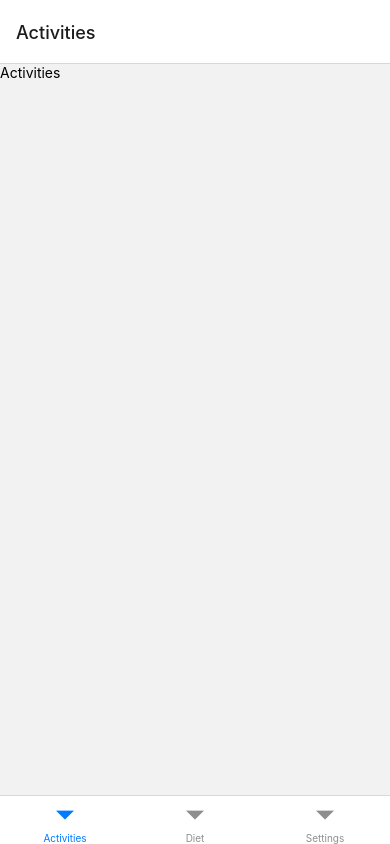
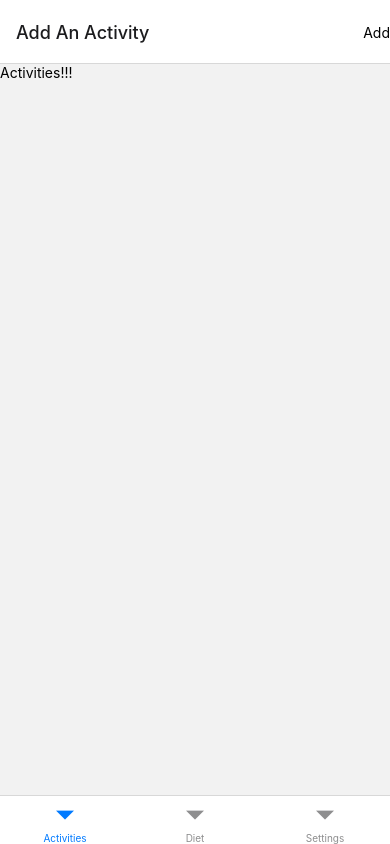
Before and after one commit to jinzhang01/assignment2, a React Native app: screen /ActivitiesHome in a window 390 px wide. Built offline with nearby package versions, Linux system fonts and the light colour scheme.

Commit message:
set the nested navigation

```diff
--- a/App.js
+++ b/App.js
@@ -14,7 +14,7 @@ const Tab = createBottomTabNavigator();
 
 function ActivitiesStack() {
   return (
-    <Stack.Navigator screenOptions={{ headerShown: false }}>
+    <Stack.Navigator >
       <Stack.Screen name="ActivitiesHome" component={Activities} />
       <Stack.Screen name="AddActivity" component={AddActivity} />
     </Stack.Navigator>
@@ -23,7 +23,7 @@ function ActivitiesStack() {
 
 function DietStack() {
   return (
-    <Stack.Navigator screenOptions={{ headerShown: false }}>
+    <Stack.Navigator >
       <Stack.Screen name="DietHome" component={Diet} />
       <Stack.Screen name="AddDiet" component={AddDiet} />
     </Stack.Navigator>
@@ -32,7 +32,7 @@ function DietStack() {
 
 function MyTabs() {
   return (
-    <Tab.Navigator>
+    <Tab.Navigator screenOptions={{ headerShown: false }}>
       <Tab.Screen
         name="Activities"
         component={ActivitiesStack}
--- /dev/null
+++ b/component/PressableButton.js
@@ -0,0 +1,15 @@
+import { View, Pressable } from 'react-native';
+import React from 'react';
+
+const PressableButton = ({ children, pressedFunction }) => {
+  return (
+    <Pressable onPress={pressedFunction}>
+      <View>
+        {children}
+      </View>
+    </Pressable>
+  );
+};
+
+
+export default PressableButton;
--- a/package.json
+++ b/package.json
@@ -15,7 +15,8 @@
     "expo": "~51.0.21",
     "expo-status-bar": "~1.12.1",
     "react": "18.2.0",
-    "react-native": "0.74.3"
+    "react-native": "0.74.3",
+    "react-native-dropdown-picker": "^5.4.6"
   },
   "devDependencies": {
     "@babel/core": "^7.20.0"
--- a/screens/Activities.js
+++ b/screens/Activities.js
@@ -1,19 +1,25 @@
 import React, { useEffect } from 'react';
 import { View, Text, Button } from 'react-native';
+import PressableButton from '../component/PressableButton';
 
 const Activities = ({ navigation }) => {
-  // Use useLayoutEffect to set navigation options
   useEffect(() => {
+
     navigation.setOptions({
+      title: 'Add An Activity',
       headerRight: () => (
-        <Button onPress={() => navigation.navigate('AddActivity')} title="Add" />
+        <PressableButton pressedFunction={() => navigation.navigate('AddActivity')}>
+          <Text>Add</Text>
+        </PressableButton>
       ),
     });
   }, [navigation]);
 
+
+
   return (
     <View>
-      <Text>Activities</Text>
+      <Text>Activities!!!</Text>
     </View>
   );
 };
--- a/screens/AddActivity.js
+++ b/screens/AddActivity.js
@@ -1,10 +1,36 @@
 import { View, Text } from 'react-native'
-import React from 'react'
+import React, {useState} from 'react'
+import PressableButton from '../component/PressableButton';
+import DropDownPicker from 'react-native-dropdown-picker';
+
+
 
 const AddActivity = () => {
+
+  const [open, setOpen] = useState(false);
+  const [value, setValue] = useState(null);
+  const [items, setItems] = useState([
+    {label: 'Walking', value: 'Walking'},
+    {label: 'Running', value: 'Running'},
+    {label: 'Swimming', value: 'Swimming'},
+    {label: 'Weights', value: 'Weights'},
+    {label: 'Yoga', value: 'Yoga'},
+  ]);
+
+
   return (
     <View>
-      <Text>AddActivity</Text>
+      <View>
+        <Text>Activity*</Text>
+        <DropDownPicker
+          open={open}
+          value={value}
+          items={items}
+          setOpen={setOpen}
+          setValue={setValue}
+          setItems={setItems}
+        />
+      </View>
     </View>
   )
 }
--- a/screens/Diet.js
+++ b/screens/Diet.js
@@ -1,7 +1,19 @@
 import { View, Text } from 'react-native'
 import React from 'react'
+import PressableButton from '../component/PressableButton';
 
-const Diet = () => {
+const Diet = ({navigation}) => {
+
+  navigation.setOptions({
+    title: 'Diet',
+    headerRight: () => (
+      <PressableButton pressedFunction={() => navigation.navigate('AddDiet')}>
+        <Text>Add</Text>
+      </PressableButton>
+
+    ),
+  });
+
   return (
     <View>
       <Text>Diet</Text>
```
Also changed, not shown: 1 other file (tests, documents, lock files or other folders).
